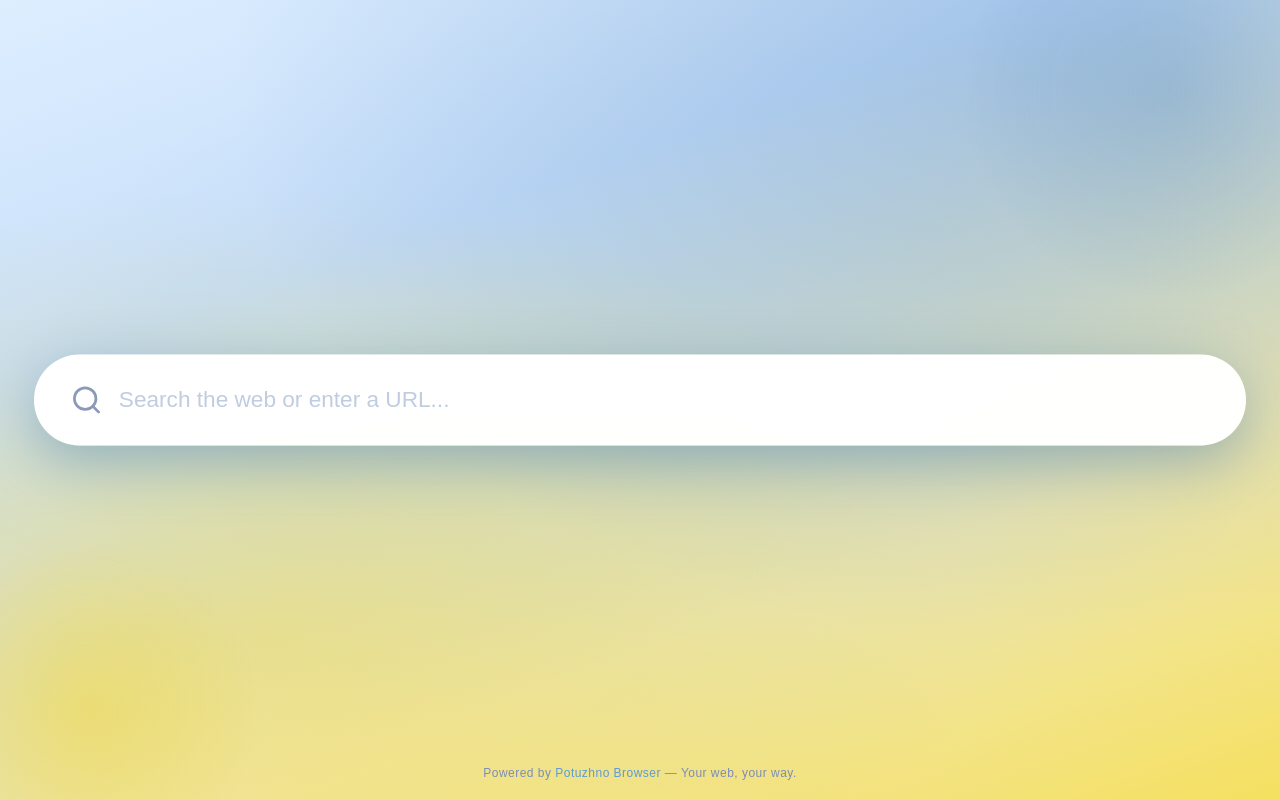
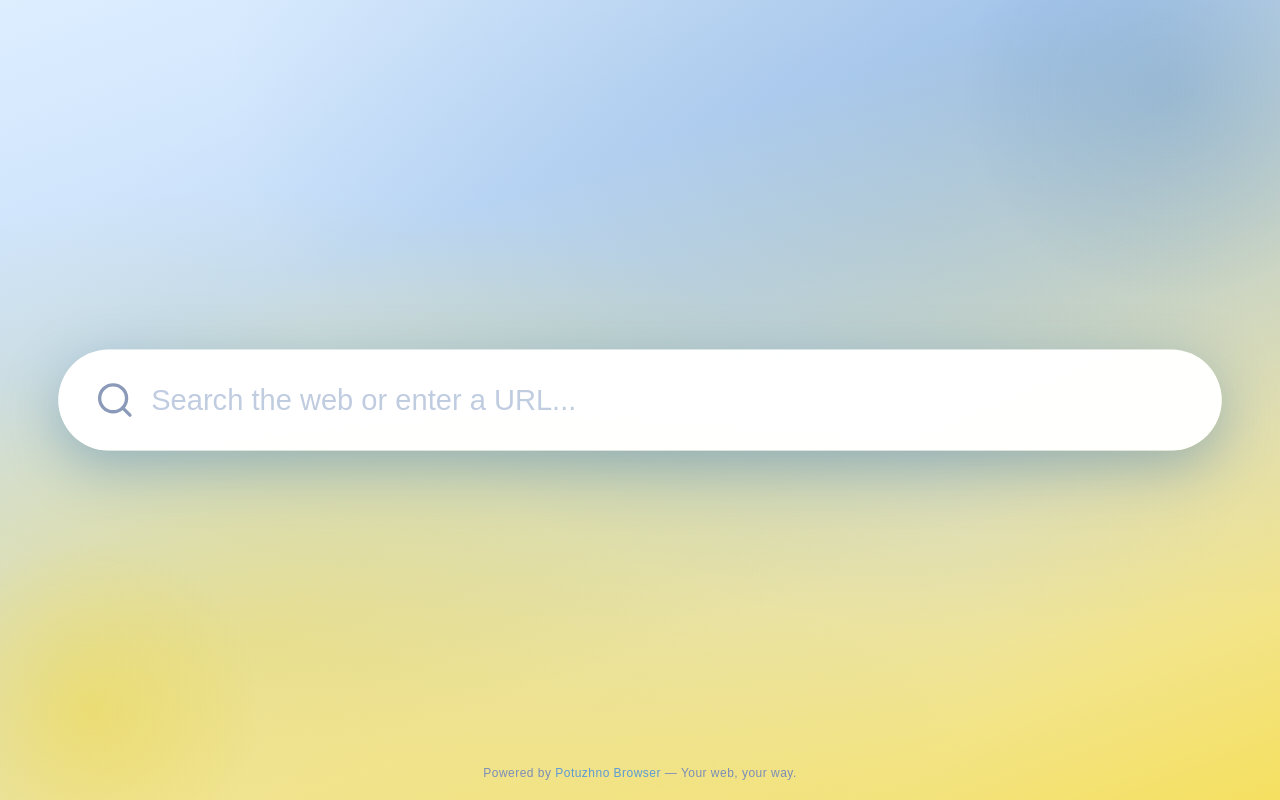
Before and after one commit to SachaBorodkin/potuzhno-browser, an Electron app: page newtab.html in a window 1280 px wide. Drawn offline with Linux system fonts and the light colour scheme.

Commit message:
Maximize search bar - fill entire page
- Search container now 100% height of viewport
- Search bar 100px tall (increased from 90px)
- Search icon 40px (increased from 32px)
- Input font size 1.8rem (increased from 1.4rem)
- 90% width, max 1400px to fill most of screen
- Truly dominant search interface

```diff
--- a/newtab.html
+++ b/newtab.html
@@ -86,13 +86,14 @@
         align-items: center;
         justify-content: center;
         padding: 0;
+        margin: 0;
       }
 
       /* Search bar */
       .search-container {
         width: 100%;
-        height: auto;
-        padding: 0 2rem;
+        height: 100%;
+        padding: 0;
         display: flex;
         align-items: center;
         justify-content: center;
@@ -106,9 +107,9 @@
         border-radius: 50px;
         padding: 0 36px;
         gap: 16px;
-        height: 90px;
-        width: 100%;
-        max-width: 1200px;
+        height: 100px;
+        width: 90%;
+        max-width: 1400px;
         box-shadow: 0 10px 40px rgba(26, 95, 168, 0.2);
         transition: all 0.3s ease;
       }
@@ -119,8 +120,8 @@
       }
 
       .search-icon {
-        width: 32px;
-        height: 32px;
+        width: 40px;
+        height: 40px;
         flex-shrink: 0;
         color: #8a9ab8;
       }
@@ -130,7 +131,7 @@
         border: none;
         outline: none;
         font-family: "DM Sans", sans-serif;
-        font-size: 1.4rem;
+        font-size: 1.8rem;
         color: #1a2a4a;
         background: transparent;
       }
```
